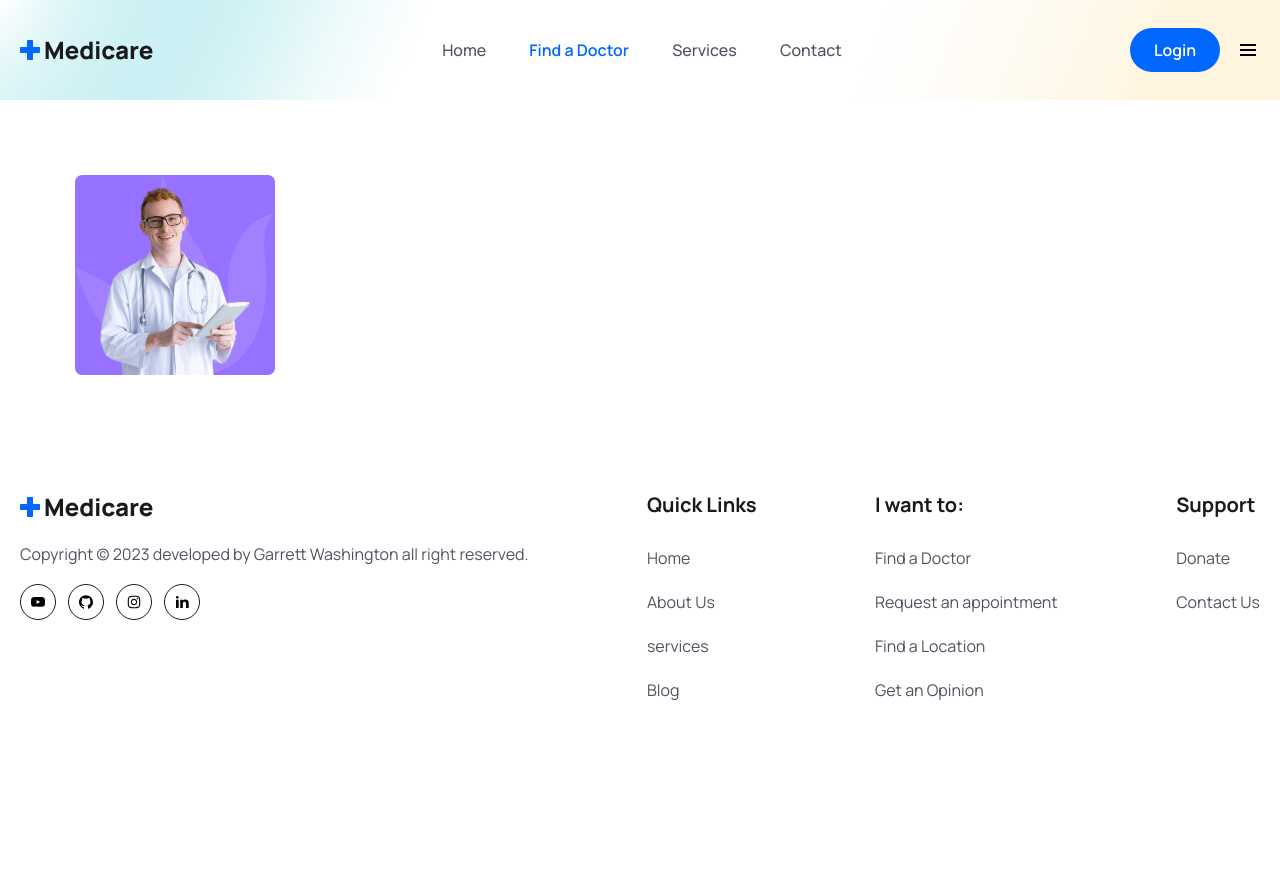
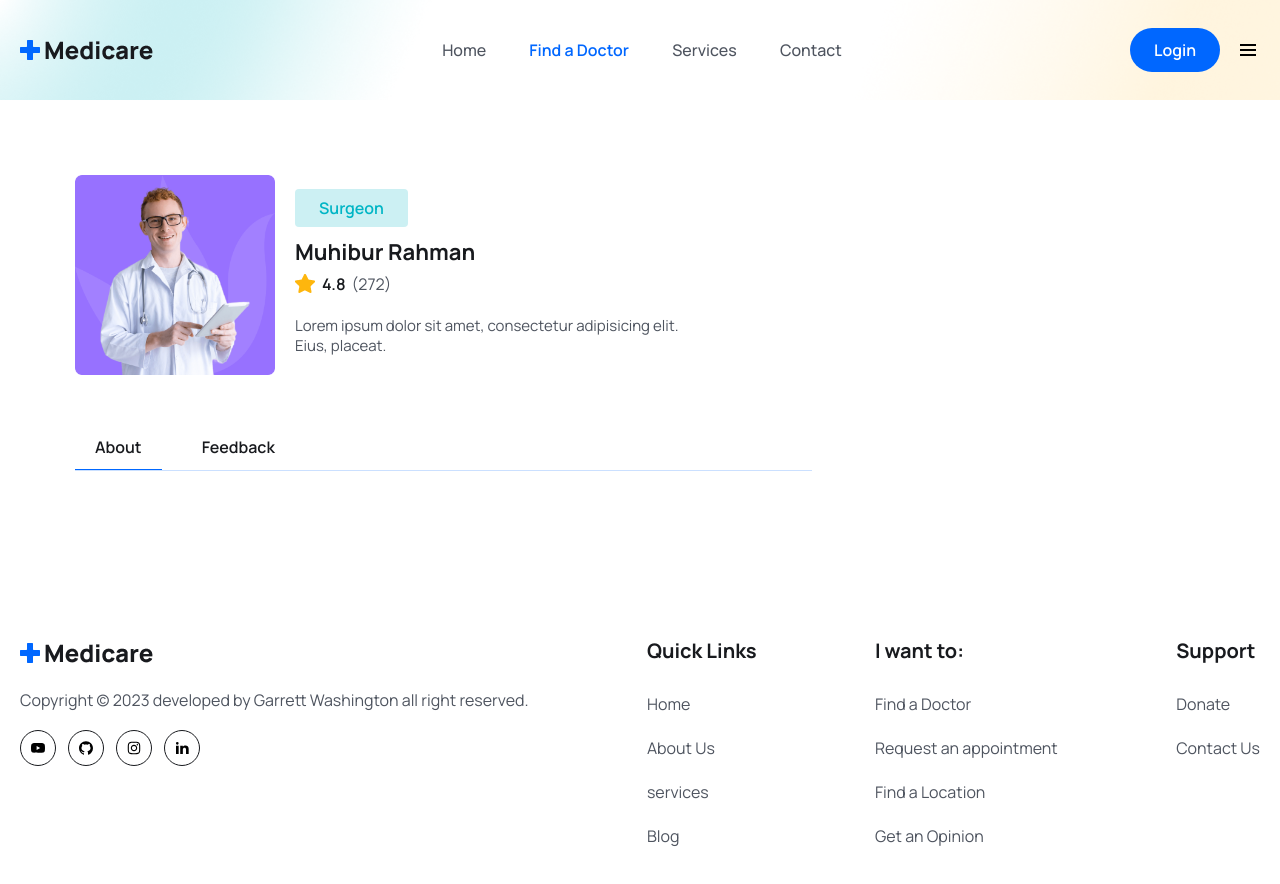
Before and after one commit to ggvhs/booking-app, a React (Vite) app in the folder frontend/: page /doctors/1 in a window 1280 px wide. Shown: the top 884 px of the page. Before the commit the page ends 800 px from the top, so only its background shows below. Built offline with nearby package versions, Linux system fonts and the light colour scheme.

Commit message:
details sectin added: about & feedback section

```diff
--- a/frontend/src/pages/Doctors/DoctorDetails.jsx
+++ b/frontend/src/pages/Doctors/DoctorDetails.jsx
@@ -1,18 +1,68 @@
-import React from 'react'
+import React, { useState } from 'react'
 import doctorImg from '../../assets/images/doctor-img02.png'
+import starIcon from '../../assets/images/Star.png'
 
 const DoctorDetails = () => {
+
+  const [tab, setTab] = useState('about')
+
   return (
     <section>
       <div className='max-w-[1170px] px-5 mx-auto'>
         <div className='grid md:grid-cols-3 gap-[50px]'>
-
           <div className='md:col-span-2'>
             <div className='flex items-center gap-5'>
               <figure className='max-w-[200px] max-h-[200px]'>
                 <img src={doctorImg} alt="" className='w-full' />
               </figure>
+
+              <div>
+                <span className='bg-[#CCF0F3] text-irisBlueColor py-1 px-6 lg:py-2 lg:px-6 text-[12px]
+                leading-4 lg:text-[16px] lg:leading-7 font-semibold rounded'>
+                  Surgeon
+                </span>
+                <h3 className='text-headingColor text-[22px] leading-9 mt-3 font-bold'>
+                  Muhibur Rahman
+                </h3>
+                <div className='flex items-center gap-[6px]'>
+                  <span className='flex items-center gap-[6px] text-[14px]
+                  leading-5 lg:text-[16px] lg:leading-7 font-semibold text-headingColor'>
+                    <img src={starIcon} alt="" /> 4.8
+                  </span>
+                  <span className='text-[14px]
+                  leading-5 lg:text-[16px] lg:leading-7 font-[400] text-textColor'>
+                    (272)
+                  </span>
+                </div>
+
+                  <p className='text__para text-[14px] leading-5 md:text-[15px] lg:max-w-[390px]'>
+                    Lorem ipsum dolor sit amet, consectetur adipisicing elit. Eius, placeat.
+                  </p>
+              </div>
             </div>
+
+            <div className='mt-[50px] border-b border-solid border-[#0066ff34]'>
+              <button
+              onClick={() => setTab('about')}
+              className={` ${tab === 'about' && 'border-b border-solid border-primaryColor'}
+              py-2 px-5 mr-5 text-[16px] leading-7 text-headingColor font-semibold`}
+              >
+                About
+              </button>
+              <button
+              onClick={() => setTab('feedback')}
+              className={`${tab === 'feedback' && 'border-b border-solid border-primaryColor'}
+              py-2 px-5 mr-5 text-[16px] leading-7 text-headingColor font-semibold`}
+              >
+                Feedback
+              </button>
+
+            </div>
+
+            <div className='mt-[50px]'>
+
+            </div>
+
           </div>
 
           <div></div>
```
